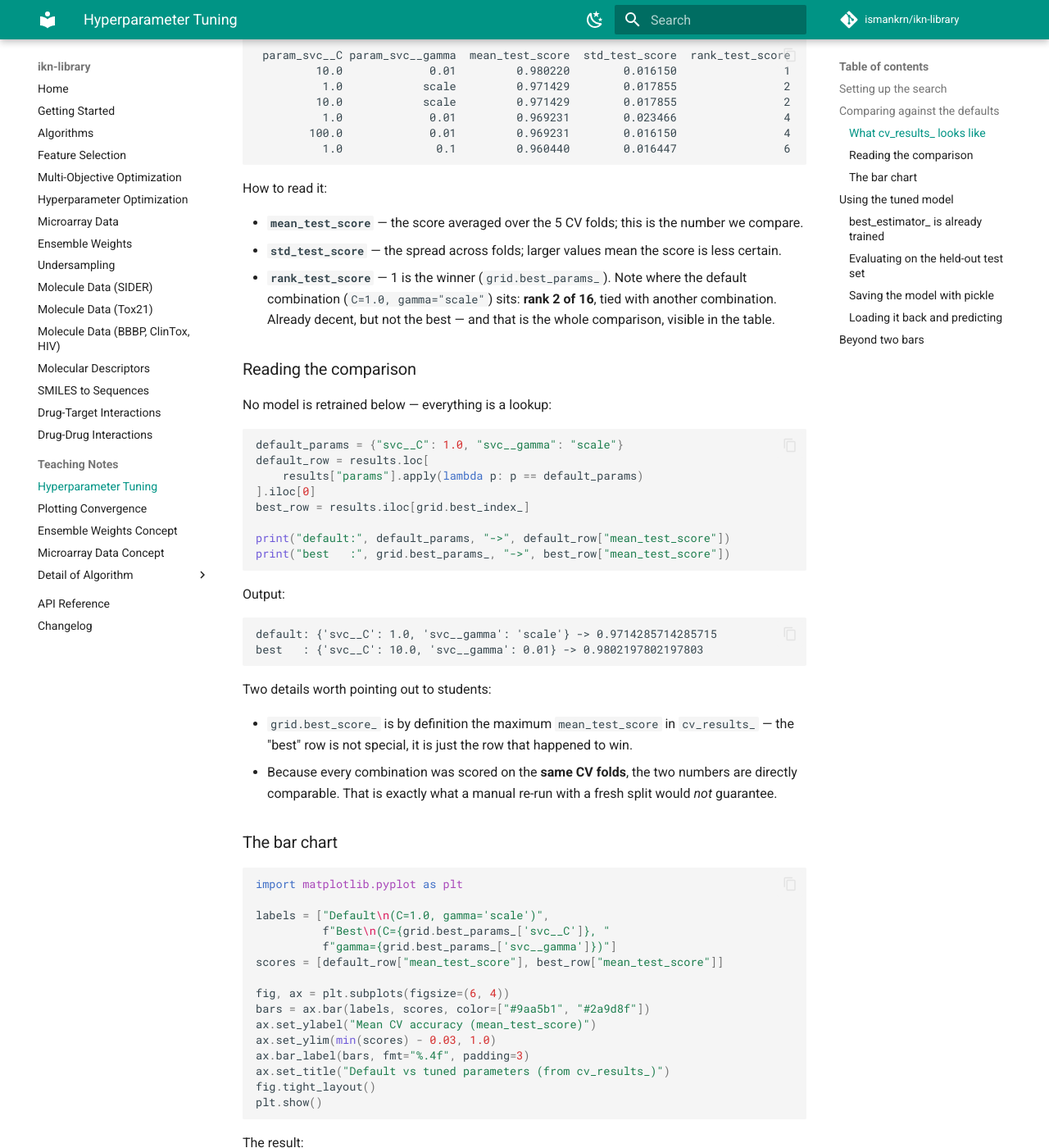
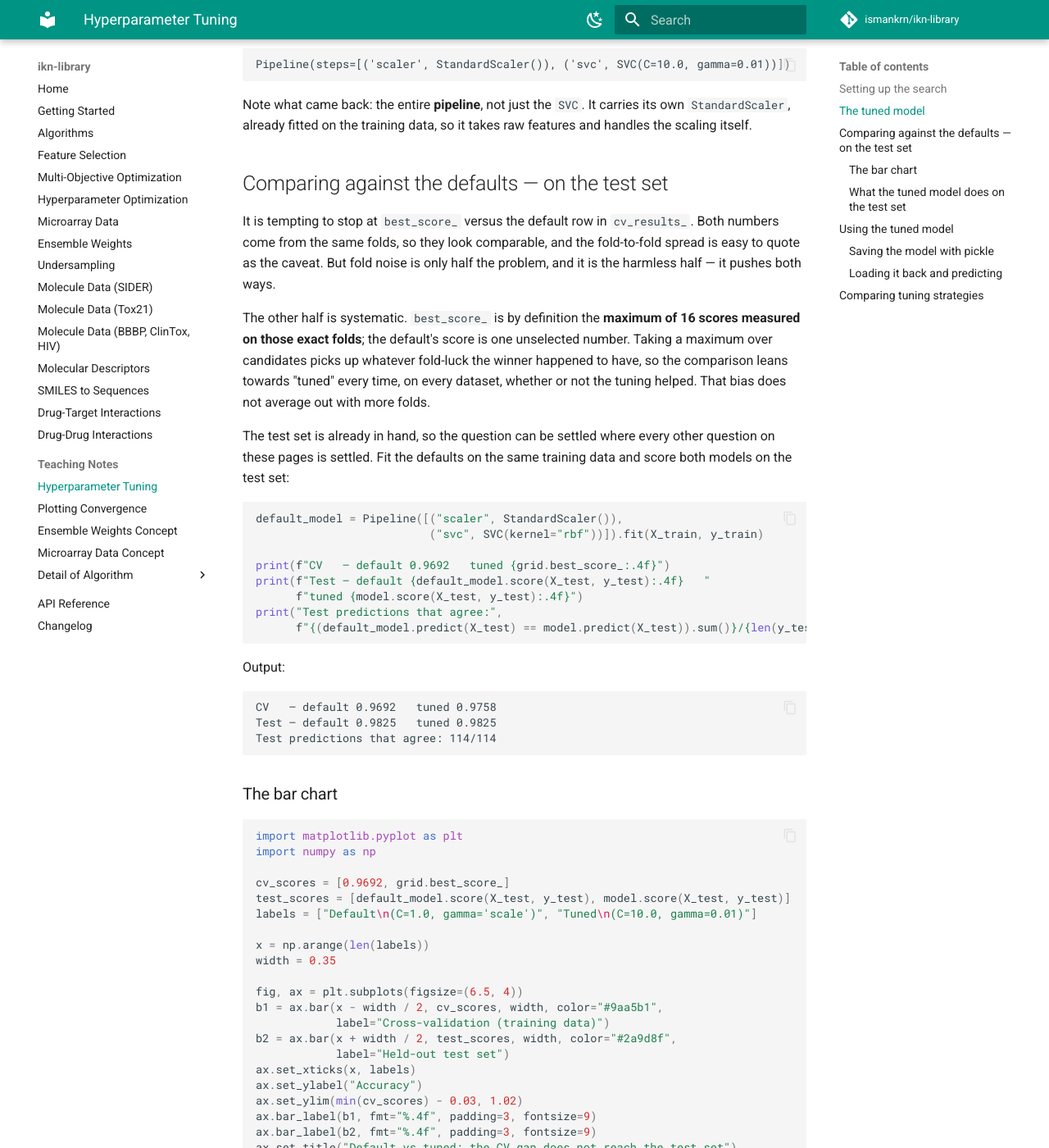
Before and after one commit to ismankrn/ikn-library, an MkDocs documentation site: the page built from docs/gridsearch-comparison.md, in a window 1280 px wide and 1400 px high, scrolled down 1841 px. Shown: the whole window at 82% size. Built offline with MkDocs 1.6.1 and Material for MkDocs 9.7.7, drawn with Linux system fonts in a browser that asks for light colours; comment, search, counter and statistics services are not loaded; some of the changed text lies outside the part shown.

Commit message:
Settle the tuning comparison on the test set, not on cv_results_
The page compared best_score_ against the default row in cv_results_ and
hedged with fold noise. That hedge named the harmless half of the
problem: noise pushes both ways, but best_score_ is the maximum of 16
scores measured on those exact folds while the default's score is one
unselected number, so the comparison leans towards "tuned" on every
dataset whether or not tuning helped. The test set was already sitting
there unused for the default.

"What cv_results_ looks like" and "Reading the comparison" are gone. In
their place the defaults are refit on the same training data and both
models are scored on the test set: 0.9825 against 0.9825, with the two
models making the same prediction on all 114 test rows. The bar chart is
now grouped, CV beside test, so the gap that closes is visible rather
than described. cv_results_ keeps its development role — the note on the
grid records that the defaults rank 3rd of 16.

The folds are now an explicit StratifiedKFold(shuffle=True,
random_state=42), matching the other two pages, and refit=True is
spelled out on GridSearchCV since everything downstream depends on it.

The closing section gains the warning it was missing. "Use the same
cross-validation setup" is necessary but not sufficient when comparing
tuning strategies: both numbers are maxima of searches with different
appetites, and a greedier search digs up more fold-luck. Since this page
and the metaheuristic one share a split and folds, the pattern is now
tabulated — CV ranks the three by how hard each searched (0.9692,
0.9758, 0.9780), and the test column cannot tell them apart (0.9825
three times).

All outputs re-measured and verified end to end.

Co-Authored-By: Claude Opus 5 <noreply@anthropic.com>

````diff
--- a/docs/gridsearch-comparison.md
+++ b/docs/gridsearch-comparison.md
@@ -2,28 +2,32 @@
 
 Tuning is not finished when `GridSearchCV` reports a best score. This
 page walks the whole workflow on one example: **search** a parameter
-grid, **compare** the tuned result against the defaults honestly, then
-**use** the resulting model — evaluate it on held-out data, save it to
-disk, load it back, and predict.
+grid, **judge** the tuned result against the defaults where it counts —
+on held-out data — then **use** the resulting model: save it to disk,
+load it back, and predict.
 
 ## Setting up the search
 
-Two decisions here matter more than the grid itself.
+Three decisions here matter more than the grid itself.
 
-**Hold out a test set before tuning.** The cross-validated score
-inside `GridSearchCV` is used to *choose* parameters, so it is no
-longer an unbiased estimate of how the chosen model performs. Keeping a
-test set aside gives you a number that the search never saw.
+**Hold out a test set before tuning.** The cross-validated score inside
+`GridSearchCV` is used to *choose* parameters, so it is no longer an
+unbiased estimate of how the chosen model performs. Keeping a test set
+aside gives you a number the search never saw.
 
 **Put preprocessing inside a `Pipeline`.** Scaling the full dataset
 before splitting leaks test statistics into training. A pipeline scales
 within each CV fold, and — as the last section shows — it also means the
 saved model carries its own preprocessing.
 
+**Fix the folds explicitly.** A bare `cv=5` builds folds in row order,
+which is a trap on any dataset that happens to be sorted; and every one
+of the 16 combinations is scored on those same folds, so it is worth
+deciding what they are rather than inheriting them.
+
 ```python
-import pandas as pd
 from sklearn.datasets import load_breast_cancer
-from sklearn.model_selection import GridSearchCV, train_test_split
+from sklearn.model_selection import GridSearchCV, StratifiedKFold, train_test_split
 from sklearn.pipeline import Pipeline
 from sklearn.preprocessing import StandardScaler
 from sklearn.svm import SVC
@@ -32,6 +36,8 @@ X, y = load_breast_cancer(return_X_y=True)
 X_train, X_test, y_train, y_test = train_test_split(
     X, y, test_size=0.2, stratify=y, random_state=42)
 
+CV = StratifiedKFold(5, shuffle=True, random_state=42)
+
 pipe = Pipeline([("scaler", StandardScaler()),
                  ("svc", SVC(kernel="rbf"))])
 
@@ -39,152 +45,42 @@ param_grid = {
     "svc__C": [0.1, 1.0, 10.0, 100.0],        # 1.0     = sklearn default
     "svc__gamma": ["scale", 0.01, 0.1, 1.0],  # "scale" = sklearn default
 }
-grid = GridSearchCV(pipe, param_grid, cv=5, n_jobs=-1)
+grid = GridSearchCV(pipe, param_grid, cv=CV, refit=True, n_jobs=-1)
 grid.fit(X_train, y_train)
 
 print("train:", X_train.shape, " test:", X_test.shape)
+print("best params:", grid.best_params_)
+print(f"best CV score: {grid.best_score_:.4f}")
 ```
 
 Output:
 
 ```text
 train: (455, 30)  test: (114, 30)
+best params: {'svc__C': 10.0, 'svc__gamma': 0.01}
+best CV score: 0.9758
 ```
 
 The `svc__` prefix is how a pipeline addresses a step's parameters:
 `<step name>__<parameter>`.
 
-## Comparing against the defaults
+`refit=True` is the default and is spelled out here because the rest of
+the page depends on it: after the search finishes, scikit-learn refits
+the winning configuration on the **whole training set** and stores it as
+`best_estimator_`. Without it there is no fitted model to use, only a
+table of scores.
 
-A common mistake is to *re-run* the model with default parameters just
-to compare against the tuned result. That re-run is unnecessary — and
-worse, a fresh split would make the two numbers incomparable. The
-search has already evaluated every combination in the grid on the same
-CV folds, and stored every score in `cv_results_`.
+!!! note "Why the defaults are inside the grid"
+    `1.0` and `"scale"` are scikit-learn's defaults for `C` and
+    `gamma`, so `cv_results_` shows where the out-of-the-box model
+    ranks: **3rd of 16**, at 0.9692 against the winner's 0.9758. That is
+    useful for the development narrative — it says the defaults were
+    already in a good region — but it is not the comparison that decides
+    anything. The next section explains why.
 
-!!! warning "Include the default values in the grid"
-    The comparison only works if the estimator's **default parameter
-    combination is inside the searched grid**. If the defaults are not
-    among the evaluated combinations, `cv_results_` has no score for
-    them and you would have to evaluate them separately — losing the
-    guarantee that both scores came from the exact same folds.
+## The tuned model
 
-That is why `1.0` and `"scale"` appear in the grid above.
-
-### What `cv_results_` looks like
-
-`cv_results_` is a dict of arrays with one entry per combination; as a
-DataFrame each row holds the combination (`params`, plus one
-`param_<name>` column per parameter) and its cross-validated
-performance. With a 4x4 grid there are 16 rows:
-
-```python
-results = pd.DataFrame(grid.cv_results_)
-cols = ["param_svc__C", "param_svc__gamma", "mean_test_score",
-        "std_test_score", "rank_test_score"]
-print(results[cols].sort_values("rank_test_score").head(6).to_string(index=False))
-```
-
-Output:
-
-```text
- param_svc__C param_svc__gamma  mean_test_score  std_test_score  rank_test_score
-         10.0             0.01         0.980220        0.016150                1
-          1.0            scale         0.971429        0.017855                2
-         10.0            scale         0.971429        0.017855                2
-          1.0             0.01         0.969231        0.023466                4
-        100.0             0.01         0.969231        0.016150                4
-          1.0              0.1         0.960440        0.016447                6
-```
-
-How to read it:
-
-- **`mean_test_score`** — the score averaged over the 5 CV folds; this
-  is the number we compare.
-- **`std_test_score`** — the spread across folds; larger values mean
-  the score is less certain.
-- **`rank_test_score`** — 1 is the winner (`grid.best_params_`). Note
-  where the default combination (`C=1.0, gamma="scale"`) sits: **rank 2
-  of 16**, tied with another combination. Already decent, but not the
-  best — and that is the whole comparison, visible in the table.
-
-### Reading the comparison
-
-No model is retrained below — everything is a lookup:
-
-```python
-default_params = {"svc__C": 1.0, "svc__gamma": "scale"}
-default_row = results.loc[
-    results["params"].apply(lambda p: p == default_params)
-].iloc[0]
-best_row = results.iloc[grid.best_index_]
-
-print("default:", default_params, "->", default_row["mean_test_score"])
-print("best   :", grid.best_params_, "->", best_row["mean_test_score"])
-```
-
-Output:
-
-```text
-default: {'svc__C': 1.0, 'svc__gamma': 'scale'} -> 0.9714285714285715
-best   : {'svc__C': 10.0, 'svc__gamma': 0.01} -> 0.9802197802197803
-```
-
-Two details worth pointing out to students:
-
-- `grid.best_score_` is by definition the maximum `mean_test_score` in
-  `cv_results_` — the "best" row is not special, it is just the row
-  that happened to win.
-- Because every combination was scored on the **same CV folds**, the
-  two numbers are directly comparable. That is exactly what a manual
-  re-run with a fresh split would *not* guarantee.
-
-### The bar chart
-
-```python
-import matplotlib.pyplot as plt
-
-labels = ["Default\n(C=1.0, gamma='scale')",
-          f"Best\n(C={grid.best_params_['svc__C']}, "
-          f"gamma={grid.best_params_['svc__gamma']})"]
-scores = [default_row["mean_test_score"], best_row["mean_test_score"]]
-
-fig, ax = plt.subplots(figsize=(6, 4))
-bars = ax.bar(labels, scores, color=["#9aa5b1", "#2a9d8f"])
-ax.set_ylabel("Mean CV accuracy (mean_test_score)")
-ax.set_ylim(min(scores) - 0.03, 1.0)
-ax.bar_label(bars, fmt="%.4f", padding=3)
-ax.set_title("Default vs tuned parameters (from cv_results_)")
-fig.tight_layout()
-plt.show()
-```
-
-The result:
-
-![Bar chart: default vs tuned parameters](img/gridsearch_comparison.png)
-
-Tuning moved the cross-validated accuracy from **0.9714** to
-**0.9802** — a real but modest gain, which is itself a useful lesson.
-Read it next to `std_test_score` from the table above: the spread across
-folds is 0.0179 and 0.0162, both **larger than the 0.0088 gap between
-the bars**. Some of that difference could be fold-to-fold noise rather
-than a genuinely better model, which is why the chart alone never
-settles the question.
-
-!!! note "About the truncated y-axis"
-    The chart starts its y-axis near the scores to make the difference
-    visible. When presenting results, always mention this — a truncated
-    axis exaggerates differences, which is fine for inspection but can
-    mislead in a report.
-
-## Using the tuned model
-
-### `best_estimator_` is already trained
-
-With the default `refit=True`, `GridSearchCV` refits the winning
-configuration on the **whole training set** once the search finishes.
-So there is no need to rebuild anything by hand — assign it to a
-variable and it is ready to predict:
+`best_estimator_` is already trained, so there is nothing to rebuild:
 
 ```python
 model = grid.best_estimator_
@@ -201,9 +97,92 @@ Note what came back: the entire **pipeline**, not just the `SVC`. It
 carries its own `StandardScaler`, already fitted on the training data,
 so it takes raw features and handles the scaling itself.
 
-### Evaluating on the held-out test set
+## Comparing against the defaults — on the test set
 
-This is the number to report, because the search never saw these rows:
+It is tempting to stop at `best_score_` versus the default row in
+`cv_results_`. Both numbers come from the same folds, so they look
+comparable, and the fold-to-fold spread is easy to quote as the caveat.
+But fold noise is only half the problem, and it is the harmless half —
+it pushes both ways.
+
+The other half is systematic. `best_score_` is by definition the
+**maximum of 16 scores measured on those exact folds**; the default's
+score is one unselected number. Taking a maximum over candidates picks
+up whatever fold-luck the winner happened to have, so the comparison
+leans towards "tuned" every time, on every dataset, whether or not the
+tuning helped. That bias does not average out with more folds.
+
+The test set is already in hand, so the question can be settled where
+every other question on these pages is settled. Fit the defaults on the
+same training data and score both models on the test set:
+
+```python
+default_model = Pipeline([("scaler", StandardScaler()),
+                          ("svc", SVC(kernel="rbf"))]).fit(X_train, y_train)
+
+print(f"CV   — default 0.9692   tuned {grid.best_score_:.4f}")
+print(f"Test — default {default_model.score(X_test, y_test):.4f}   "
+      f"tuned {model.score(X_test, y_test):.4f}")
+print("Test predictions that agree:",
+      f"{(default_model.predict(X_test) == model.predict(X_test)).sum()}/{len(y_test)}")
+```
+
+Output:
+
+```text
+CV   — default 0.9692   tuned 0.9758
+Test — default 0.9825   tuned 0.9825
+Test predictions that agree: 114/114
+```
+
+### The bar chart
+
+```python
+import matplotlib.pyplot as plt
+import numpy as np
+
+cv_scores = [0.9692, grid.best_score_]
+test_scores = [default_model.score(X_test, y_test), model.score(X_test, y_test)]
+labels = ["Default\n(C=1.0, gamma='scale')", "Tuned\n(C=10.0, gamma=0.01)"]
+
+x = np.arange(len(labels))
+width = 0.35
+
+fig, ax = plt.subplots(figsize=(6.5, 4))
+b1 = ax.bar(x - width / 2, cv_scores, width, color="#9aa5b1",
+            label="Cross-validation (training data)")
+b2 = ax.bar(x + width / 2, test_scores, width, color="#2a9d8f",
+            label="Held-out test set")
+ax.set_xticks(x, labels)
+ax.set_ylabel("Accuracy")
+ax.set_ylim(min(cv_scores) - 0.03, 1.02)
+ax.bar_label(b1, fmt="%.4f", padding=3, fontsize=9)
+ax.bar_label(b2, fmt="%.4f", padding=3, fontsize=9)
+ax.set_title("Default vs tuned: the CV gap does not reach the test set")
+ax.legend(loc="upper left", fontsize=9, framealpha=0.95)
+fig.tight_layout()
+plt.show()
+```
+
+The result:
+
+![Bar chart: default vs tuned, cross-validation against test set](img/gridsearch_comparison.png)
+
+On the folds, tuning gains 0.66 accuracy points. On the test set it
+gains nothing: both models score 0.9825, and they do not merely tie —
+they make the **same prediction on all 114 test rows**. The grid search
+was not wasted; it is how you learn that `C=1`, `gamma="scale"` was
+already a good choice for this data. But "tuning improved the model" is
+a claim the test set does not support here, and only the test set could
+have told you that.
+
+!!! note "About the truncated y-axis"
+    The chart starts its y-axis near the scores to make the differences
+    visible. When presenting results, always mention this — a truncated
+    axis exaggerates differences, which is fine for inspection but can
+    mislead in a report.
+
+### What the tuned model does on the test set
 
 ```python
 from sklearn.metrics import accuracy_score, classification_report
@@ -218,7 +197,6 @@ Output:
 
 ```text
 accuracy: 0.9825
-
               precision    recall  f1-score   support
 
    malignant       0.98      0.98      0.98        42
@@ -229,10 +207,12 @@ accuracy: 0.9825
 weighted avg       0.98      0.98      0.98       114
 ```
 
-The test accuracy (0.9825) is slightly *higher* than the
-cross-validated score (0.9802). That is normal variation on 114 test
-samples, not evidence that the model improved — with a test set this
-small, a single sample changes accuracy by almost a percentage point.
+The test accuracy (0.9825) is *higher* than the cross-validated score
+(0.9758). That is normal variation on 114 test samples, not evidence
+that the model improved — with a test set this small, a single sample
+moves accuracy by almost a percentage point.
+
+## Using the tuned model
 
 ### Saving the model with `pickle`
 
@@ -313,12 +293,35 @@ actual   : [0 1 0 1 0]
     scikit-learn recommendation: same interface, more efficient with the
     large NumPy arrays that fitted estimators contain.
 
-## Beyond two bars
+## Comparing tuning strategies
 
-Since `cv_results_` holds *every* combination, the same technique
-extends to richer views without any retraining: plot all 16
-combinations sorted by `mean_test_score`, or pivot `C` against `gamma`
-into a heatmap. And when comparing grid search against other tuning
-strategies — such as the metaheuristic approach in
-[Hyperparameter Optimization](parameter-optimization.md) — the same rule
-applies: compare scores obtained under the same cross-validation setup.
+`cv_results_` holds *every* combination, so the same object supports
+richer development views without retraining: all 16 combinations sorted
+by `mean_test_score`, or `C` pivoted against `gamma` as a heatmap. Those
+are diagnostics — they describe the search, not the model.
+
+Comparing grid search against another tuning strategy — the
+metaheuristic search in
+[Hyperparameter Optimization](parameter-optimization.md), say — needs
+more care than "use the same cross-validation setup". That rule is
+necessary but not sufficient, because both numbers are **maxima of
+searches with different appetites**: 16 combinations here against 150
+evaluations there. A greedier search digs up more fold-luck, so
+comparing two CV maxima systematically favours whichever strategy looked
+harder, independently of whether it found a better model.
+
+This page and that one use the identical split and the identical folds,
+so the two are directly comparable — and they show the pattern exactly:
+
+| | Best CV score | Test accuracy |
+|---|---|---|
+| Default `SVC()` | 0.9692 | 0.9825 |
+| Grid search, 16 combinations | 0.9758 | 0.9825 |
+| ACO-R, 150 evaluations | 0.9780 | 0.9825 |
+
+The CV column ranks the three exactly by how hard each one searched. The
+test column, which is the one that answers the question anyone actually
+asked, cannot tell them apart. A fair comparison of tuning strategies
+therefore ends where this page ends: each strategy produces its final
+configuration, both are refit on the same training data, and the verdict
+comes from the test set.
````
Also changed, not shown: docs/img/gridsearch_comparison.png.
